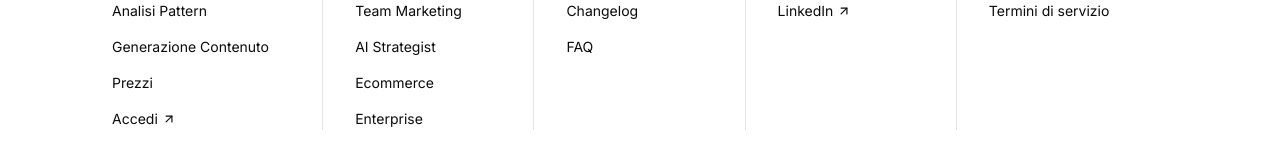
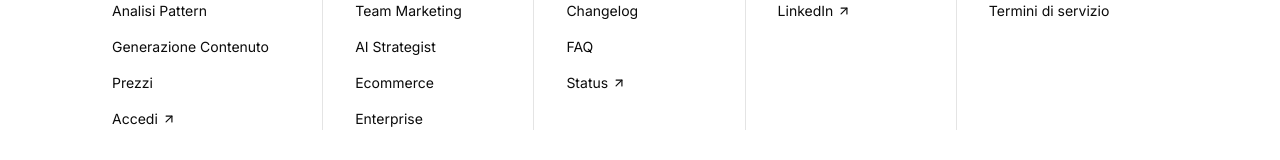
Before and after one commit to verbalist-app/www-verbalist-it, a Next.js app: page / in a window 1280 px wide. Shown: the part 3797-3957 px from the top of the page. Built offline with nearby package versions, Linux system fonts and the light colour scheme; no server answers.

Commit message:
Add uptime status link to footer resources section
Co-Authored-By: Claude Opus 4.5 <noreply@anthropic.com>

```diff
--- a/components/footer-en.tsx
+++ b/components/footer-en.tsx
@@ -34,6 +34,7 @@ const footerLinks = {
       { name: "Docs", href: "/en/docs" },
       { name: "Changelog", href: "/en/changelog" },
       { name: "FAQ", href: "/en/faq" },
+      { name: "Status", href: "https://uptime.verbalist.it", external: true },
     ],
   },
   company: {
--- a/components/footer.tsx
+++ b/components/footer.tsx
@@ -34,6 +34,7 @@ const footerLinks = {
       { name: "Guide", href: "/guide" },
       { name: "Changelog", href: "/changelog" },
       { name: "FAQ", href: "/faq" },
+      { name: "Status", href: "https://uptime.verbalist.it", external: true },
     ],
   },
   azienda: {
```
